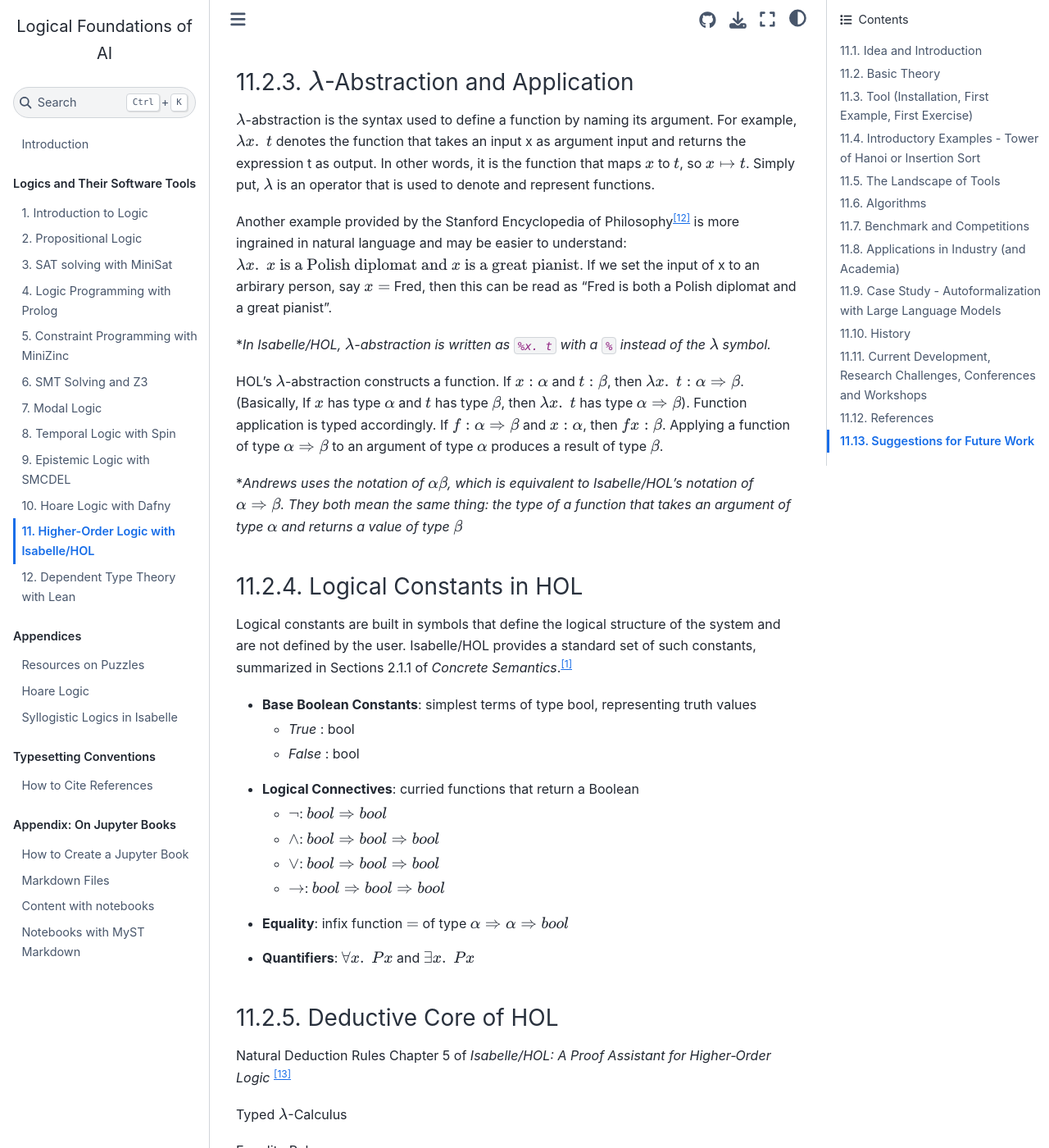
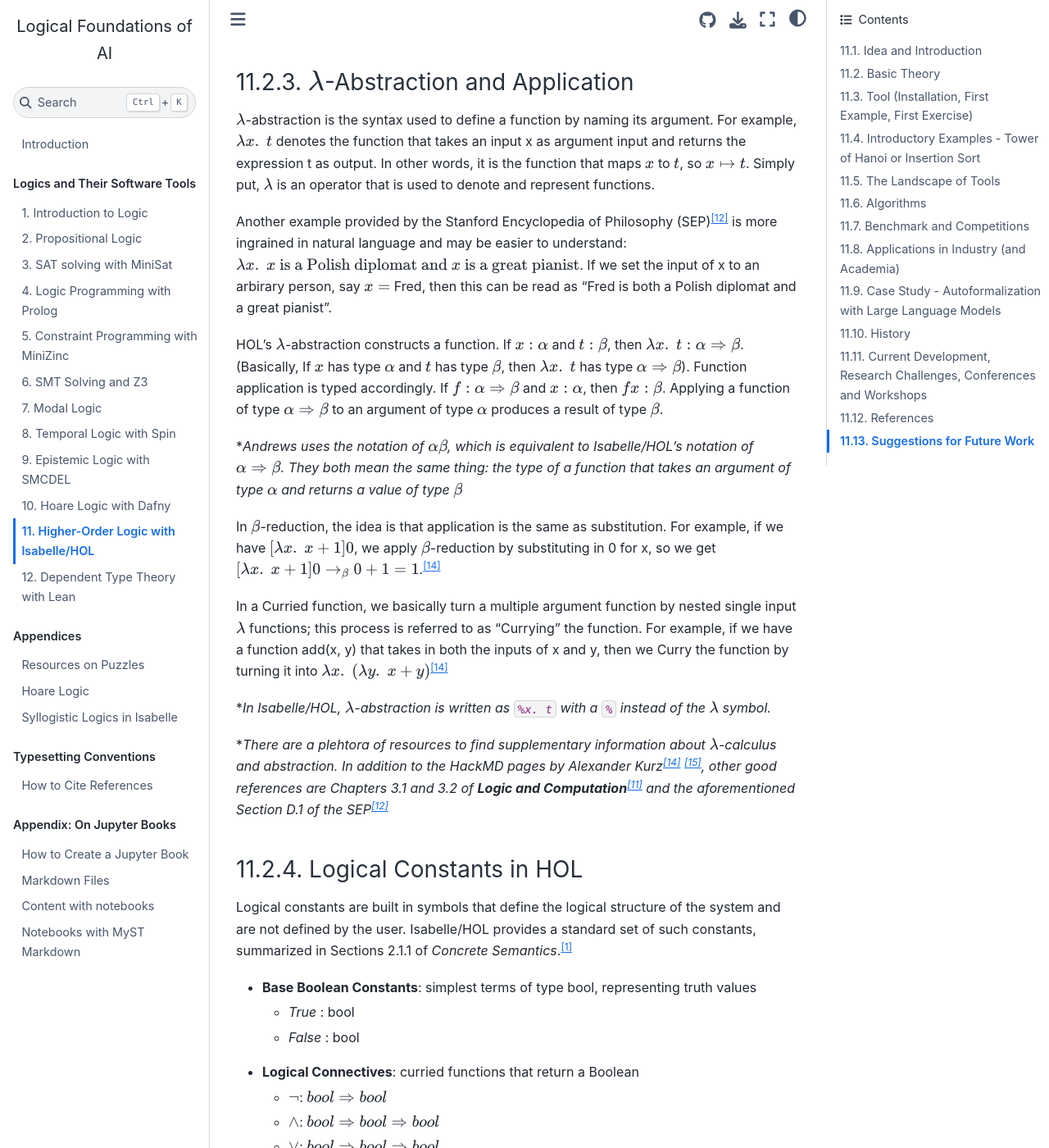
Before and after one commit to LEAP-at-Chapman/CPSC-510-Logical-Foundations-of-Computing, a Jupyter Book: the page built from content/10-higher-order-logic.md, in a window 1280 px wide and 1400 px high, scrolled down 2465 px. Shown: the whole window at 82% size. Built offline with Jupyter Book 1.0.4 settings and Sphinx 7.4.7 and the Sphinx Book theme 1.1.4, drawn with Linux system fonts in a browser that asks for light colours; some of the changed text lies outside the part shown.

```diff
--- a/content/10-higher-order-logic.md
+++ b/content/10-higher-order-logic.md
@@ -110,27 +110,25 @@ A wff$_\alpha$ (a well-formed expression of type $\alpha$) is defined inductivel
 
 ### $\lambda$-Abstraction and Application
 
-<!-- Read:
-– Paulson, Logic and Computation, ch. 2
-– Nipkow et al., Concrete Semantics, §2.1–2.3 -->
-<!--
-	•	syntax of λx. t
-	•	β-reduction
-	•	extensionality axiom (optional mention)
-	•	Isabelle example snippets (%x. t, function application precedence) -->
-
 $\lambda$-abstraction is the syntax used to define a function by naming its argument. For example, $\lambda x .\; t$ denotes the function that takes an input x as argument input and returns the expression t as output. In other words, it is the function that maps $x$ to $t$, so $x \mapsto t$. Simply put, $\lambda$ is an operator that is used to denote and represent functions.
 
-Another example provided by the Stanford Encyclopedia of Philosophy<sup><a href="#Stanford_LambdaCalc_TypeTheory">[12]</a></sup> is more ingrained in natural language and may be easier to understand: $\lambda x .\; x\text{ is a Polish diplomat and } x \text{ is a great pianist}$. If we set the input of x to an arbirary person, say $x = $ Fred, then this can be read as “Fred is both a Polish diplomat and a great pianist”.
-
-**In Isabelle/HOL, $\lambda$-abstraction is written as `%x. t` with a `%` instead of the $\lambda$ symbol.*
+Another example provided by the Stanford Encyclopedia of Philosophy (SEP)<sup><a href="#Stanford_LambdaCalc_TypeTheory">[12]</a></sup> is more ingrained in natural language and may be easier to understand: $\lambda x .\; x\text{ is a Polish diplomat and } x \text{ is a great pianist}$. If we set the input of x to an arbirary person, say $x = $ Fred, then this can be read as “Fred is both a Polish diplomat and a great pianist”.
 
 HOL's $\lambda$-abstraction constructs a function. If $x:\alpha$ and $t:\beta$, then $\lambda x .\; t: \alpha \Rightarrow \beta$.
 (Basically, If $x$ has type $\alpha$ and $t$ has type $\beta$, then $\lambda x .\; t$ has type $\alpha \Rightarrow \beta$). Function application is typed accordingly. If $f:\alpha \Rightarrow \beta$ and $x:\alpha$, then $f x:\beta$. Applying a function of type $\alpha \Rightarrow \beta$ to an argument of type $\alpha$ produces a result of type $\beta$.
 
 **Andrews uses the notation of $\alpha\beta$, which is equivalent to Isabelle/HOL's notation of $\alpha \Rightarrow \beta$. They both mean the same thing: the type of a function that takes an argument of type $\alpha$ and returns a value of type $\beta$*
 
-<!-- $\beta$-reduction semantics stuff here (just add a line or two) -->
+In $\beta$-reduction, the idea is that application is the same as substitution.
+For example, if we have $[\lambda x . \; x + 1]0$, we apply $\beta$-reduction by substituting in 0 for x, so we get $[\lambda x . \; x + 1]0 \to_\beta 0 + 1 = 1$.<sup><a href="#Kurz_LambdaSemantics">[14]</a></sup>
+
+In a Curried function, we basically turn a multiple argument function by nested single input $\lambda$ functions; this process is referred to as "Currying" the function. For example, if we have a function add(x, y) that takes in both the inputs of x and y, then we Curry the function by turning it into $\lambda x . \; (\lambda y . \; x + y)$<sup><a href="#Kurz_LambdaSemantics">[14]</a></sup>
+
+<!-- (Currying): To replace a function in two arguments by a function that takes one argument and returns a function that takes the second argument is called "currying" after the mathematician and logician Haskell Curry.<sup><a href="#Kurz_LambdaSemantics">[14]</a></sup> -->
+
+**In Isabelle/HOL, $\lambda$-abstraction is written as `%x. t` with a `%` instead of the $\lambda$ symbol.*
+
+**There are a plehtora of resources to find supplementary information about $\lambda$-calculus and abstraction. In addition to the HackMD pages by Alexander Kurz<sup><a href="#Kurz_LambdaSemantics">[14]</a></sup> <sup><a href="#Kurz_LambdaSyntax">[15]</a></sup>, other good references are Chapters 3.1 and 3.2 of **Logic and Computation**<sup><a href="#Paulson_LCF">[11]</a></sup> and the aforementioned Section D.1 of the SEP<sup><a href="#Stanford_LambdaCalc_TypeTheory">[12]</a></sup>*
 
 
 ### Logical Constants in HOL
@@ -158,6 +156,10 @@ Logical constants are built in symbols that define the logical structure of the
   - **$\land$**: $bool \Rightarrow bool \Rightarrow bool$
   - **$\lor$**: $bool \Rightarrow bool \Rightarrow bool$
   - **$\to$**: $bool \Rightarrow bool \Rightarrow bool$
+<!--
+Terminology (Currying): To replace a function in two arguments by a function that takes one argument and returns a function that takes the second argument is called "currying" after the mathematician and logician Haskell Curry.
+
+https://hackmd.io/@alexhkurz/H1e4Nv8Bv -->
 
 <!-- equality: = -->
 - **Equality**: infix function $=$ of type $\alpha \Rightarrow \alpha \Rightarrow bool$
@@ -402,8 +404,6 @@ WIP
 
 WIP
 
-<!-- ### 10.5.1 Interactive Proof Assistants -->
-
 ### Interactive Theorem Prover
 
 HOL4 (classic HOL)
@@ -413,8 +413,6 @@ Coq (constructive higher-order/type theory)
 Lean 4 (modern dependent/HOL hybrid)
 
 ### Automated Higher Order Prover
-
-<!-- ### 10.5.2 Automated Theorem Prover -->
 
 Leo III
 
@@ -614,9 +591,19 @@ Davis and Putnam (1960) A Computing Procedure for Quantification Theory, Journal
 - [13]: Nipkow, Paulson, and Wenzel (2025) [Isabelle/HOL: A Proof Assistant for
 Higher-Order Logic](https://isabelle.in.tum.de/doc/tutorial.pdf), Springer-Verlag, Berlin, Heidelberg.
 
-https://isabelle.in.tum.de/library/HOL/HOL/document.pdf
+<a id="Kurz_LambdaSemantics"></a>
+- [14]: Alexander Kurz (2023) [Semantics of the Lambda Calculus](https://hackmd.io/@alexhkurz/H1e4Nv8Bv), CPSC 354 - Programming Languages, Chapman University
 
+<a id="Kurz_LambdaSyntax"></a>
+- [15]: Alexander Kurz (2023) [Syntax of Lambda Calculus](https://hackmd.io/@alexhkurz/S1D0yP8Bw), CPSC 354 - Programming Languages, Chapman University
 
+<a id="Xu_IsaMini"></a>
+- [16]: Xu et al. (2025) [IsaMini: Redesigned Isabelle Proof Language for Machine Learning](https://arxiv.org/abs/2507.18885) arXiv preprint arXiv:2507.18885.
+
+<a id="Teege_IntroIsabelle"></a>
+- [17]: Teege (2025) [A Gentle Introduction to Isabelle and Isabelle/HOL](https://github.com/gteege/gentle-isabelle/blob/main/man-isabelle.pdf) Universität der Bundeswehr München
+
+<!-- https://isabelle.in.tum.de/library/HOL/HOL/document.pdf -->
 
 
 
```
Also changed, not shown: other parts of content/10-higher-order-logic.md (+7 -28 lines).
